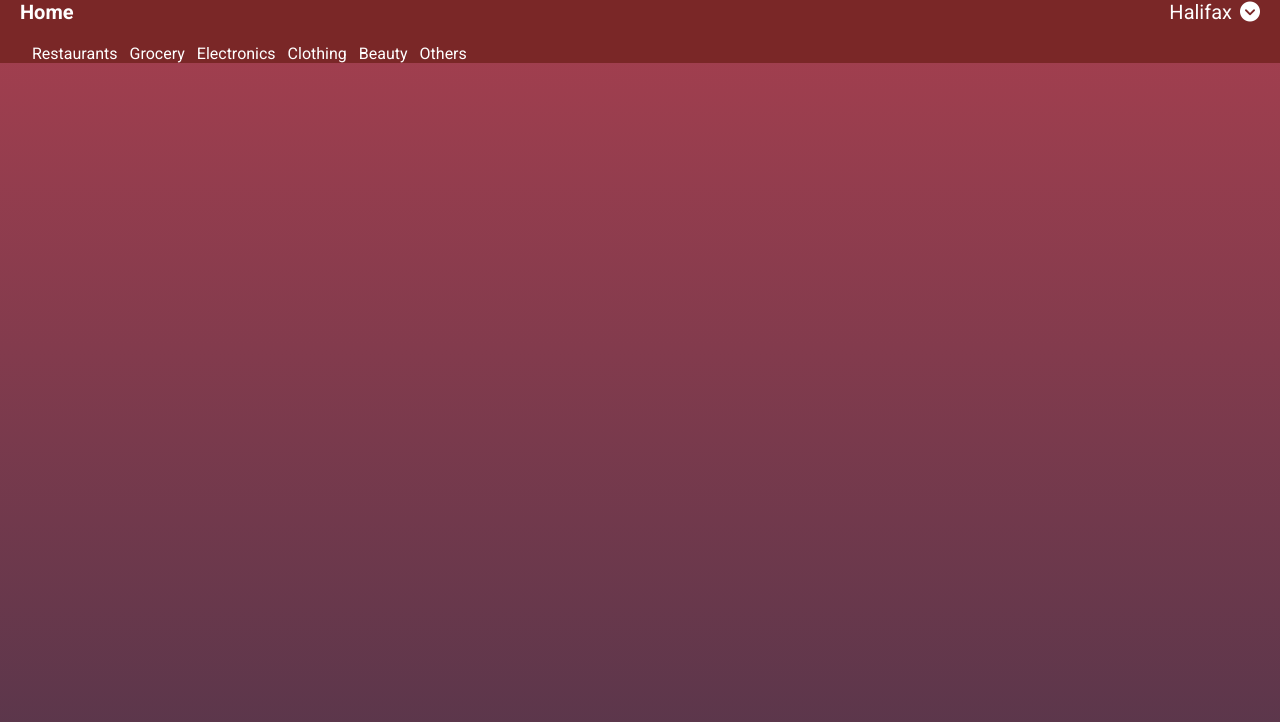
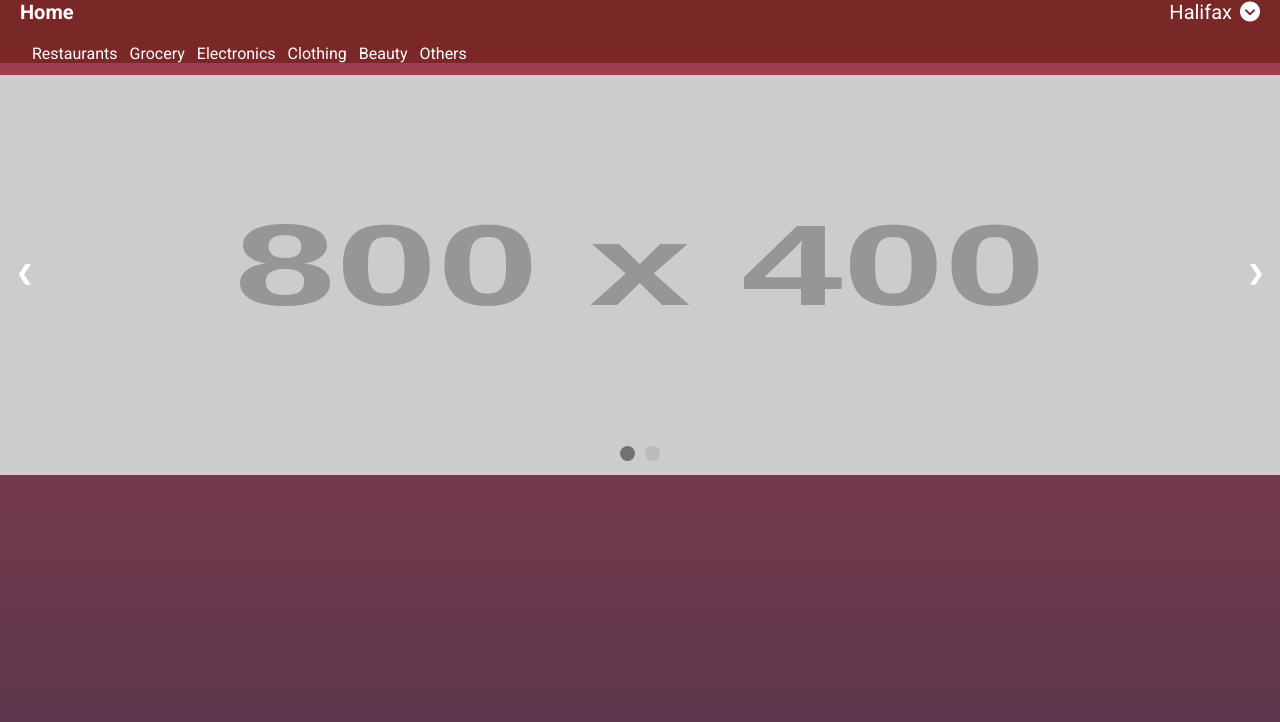
Before and after one commit to Kabilesh020799/Tradecards, a React (Create React App) app in the folder frontend/tradecards_ui/: page /home in a window 1280 px wide. Shown: the top 722 px of the page. Built offline with nearby package versions, Linux system fonts and the light colour scheme; the HTML template or start-up script is replaced by a standard one.

Commit message:
feat/banner-26: banner implemented

```diff
--- a/frontend/tradecards_ui/src/components/banner/banner.jsx
+++ b/frontend/tradecards_ui/src/components/banner/banner.jsx
@@ -1,11 +1,61 @@
-import React from 'react';
+import React, { useState, useEffect } from 'react';
+import PropTypes from 'prop-types';
+import './style.scss'; // Create a CSS file for styling if necessary
 
-const Banner = () => {
+const Banner = (props) => {
+  const {
+    slides,
+    interval,
+  } = props;
+  const [current, setCurrent,] = useState(0);
+
+  const onSlideChange = (index) => {
+    setCurrent(index);
+  };
+
+  useEffect(() => {
+    const intervalId = setInterval(() => {
+      setCurrent((current + 1) % slides.length);
+    }, interval);
+    return () => clearInterval(intervalId);
+  }, [current, slides.length, interval,]);
+
   return (
-    <div>
-
+    <div className="slideshow-container">
+      {slides.map((slide, index) => (
+        <div
+          key={index}
+          className={`slide ${index === current ? 'active' : ''}`}
+        >
+          <img src={slide.image}
+            alt={slide.caption} />
+        </div>
+      ))}
+      <div className="dot-progress">
+        {slides.map((_, index) => (
+          <span
+            key={index}
+            className={`dot ${index === current ? 'active-dot' : ''}`}
+            onClick={() => onSlideChange(index)}
+          ></span>
+        ))}
+      </div>
+      <div className="arrow arrow-left"
+        onClick={() => onSlideChange((current - 1 + slides.length) % slides.length)}>
+        &#10094;
+      </div>
+      <div className="arrow arrow-right"
+        onClick={() => onSlideChange((current + 1) % slides.length)}>
+        &#10095;
+      </div>
     </div>
   );
 };
+Banner.propTypes = {
+  slides: PropTypes.arrayOf(PropTypes.shape({})).isRequired,
+  interval: PropTypes.number,
+};
+
+Banner.defaultProps = { interval: 2000, };
 
 export default Banner;
--- /dev/null
+++ b/frontend/tradecards_ui/src/components/banner/style.scss
@@ -0,0 +1,71 @@
+.slideshow-container {
+  position: relative;
+  width: 100%;
+  margin: auto;
+  height: 400px;
+  margin-top: 12px;
+}
+
+.slide {
+  display: none;
+  transition: 0.5s ease;
+  position: relative;
+  height: 100%;
+}
+
+.slide.active {
+  display: block;
+}
+
+.slide img {
+  width: 100%;
+  height: 100%;
+}
+
+.dot-progress {
+  position: absolute;
+  bottom: 10px;
+  width: 100%;
+  text-align: center;
+}
+
+.dot {
+  height: 15px;
+  width: 15px;
+  background-color: #bbb;
+  border-radius: 50%;
+  display: inline-block;
+  margin: 0 5px;
+  cursor: pointer;
+}
+
+.active-dot {
+  background-color: #717171;
+}
+
+.arrow {
+  cursor: pointer;
+  position: absolute;
+  top: 50%;
+  width: auto;
+  margin-top: -30px;
+  padding: 16px;
+  color: white;
+  font-weight: bold;
+  font-size: 20px;
+  transition: 0.6s ease;
+  border-radius: 0 3px 3px 0;
+  user-select: none;
+}
+
+.arrow-left {
+  left: 0;
+}
+
+.arrow-right {
+  right: 0;
+}
+
+.arrow:hover {
+  background-color: rgba(0, 0, 0, 0.8);
+}
--- a/frontend/tradecards_ui/src/containers/home/home.jsx
+++ b/frontend/tradecards_ui/src/containers/home/home.jsx
@@ -1,10 +1,23 @@
 import React from 'react';
 import NavBar from '../../components/nav-bar';
+import Slideshow from '../../components/banner/banner';
 
 const Home = (props) => {
+  const slides = [
+    {
+      image: 'https://via.placeholder.com/800x400',
+      caption: 'Slide 1',
+    },
+    {
+      image: 'https://via.placeholder.com/800x400',
+      caption: 'Slide 2',
+    },
+    // Add more slides as needed
+  ];
   return (
     <div>
       <NavBar />
+      <Slideshow slides={slides}/>
     </div>
   );
 };
```
